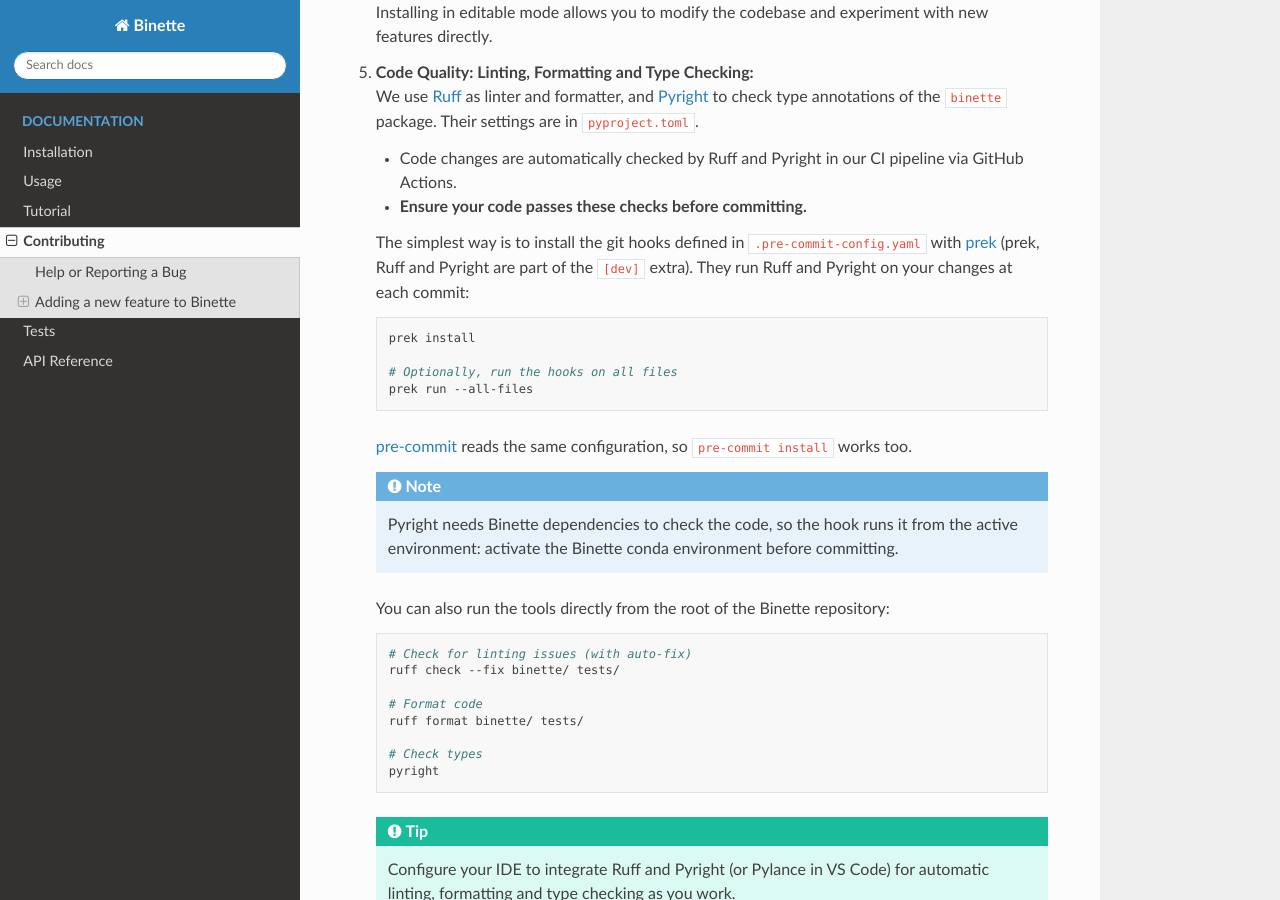
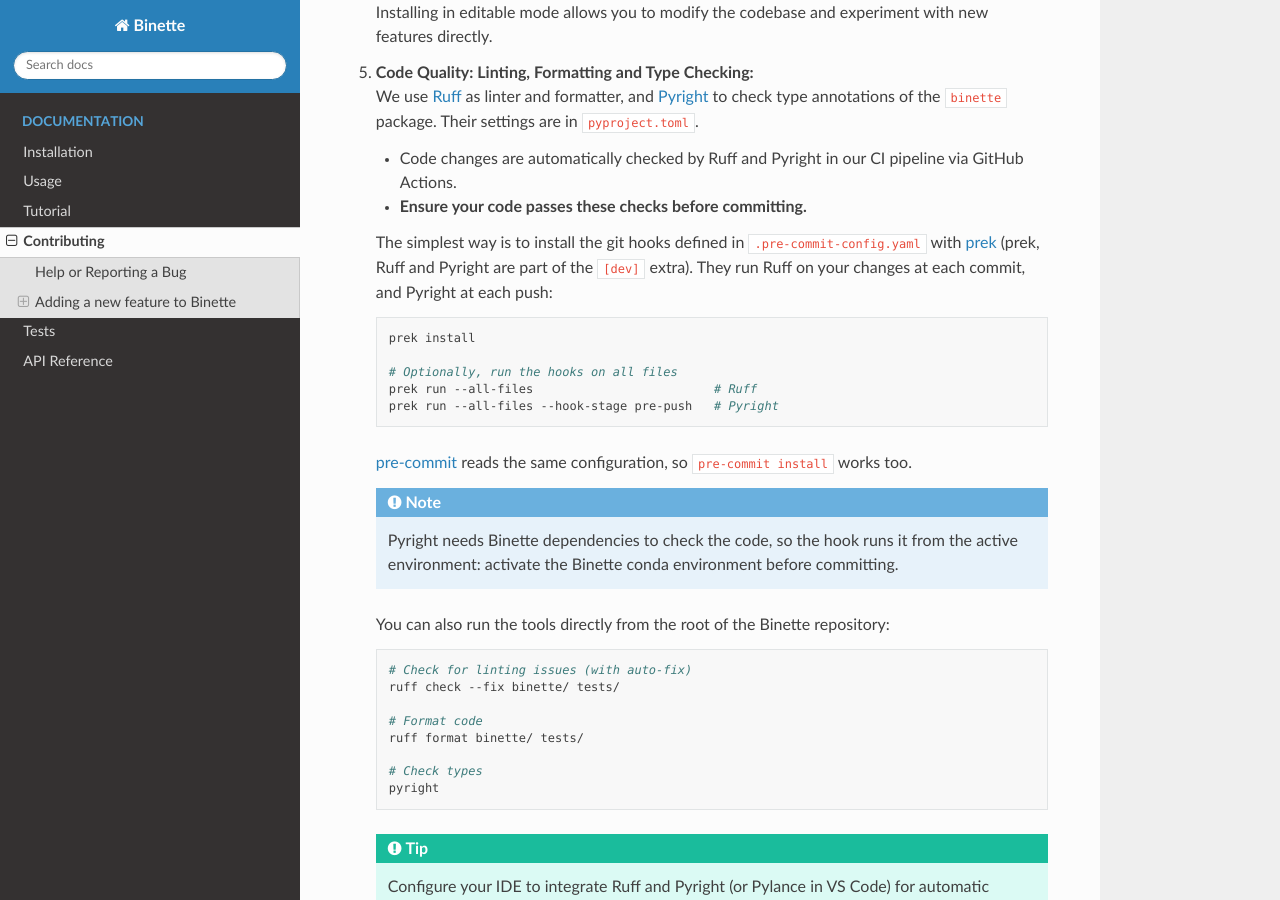
Before and after one commit to genotoul-bioinfo/Binette, a Sphinx documentation site: the page built from docs/contributing.md, in a window 1280 px wide and 900 px high, scrolled down 1227 px. Built offline with Sphinx 7.4.7 and the Read the Docs theme 3.1.0, drawn with Linux system fonts in a browser that asks for light colours.

Commit message:
run pyright only on push event to prevent it from slowing down everything

````diff
--- a/docs/contributing.md
+++ b/docs/contributing.md
@@ -49,12 +49,13 @@ For minor changes like fixing typos or making small edits, create a new Pull Req
    - Code changes are automatically checked by Ruff and Pyright in our CI pipeline via GitHub Actions.
    - **Ensure your code passes these checks before committing.**
 
-   The simplest way is to install the git hooks defined in `.pre-commit-config.yaml` with [prek](https://prek.j178.dev/) (prek, Ruff and Pyright are part of the `[dev]` extra). They run Ruff and Pyright on your changes at each commit:
+   The simplest way is to install the git hooks defined in `.pre-commit-config.yaml` with [prek](https://prek.j178.dev/) (prek, Ruff and Pyright are part of the `[dev]` extra). They run Ruff on your changes at each commit, and Pyright at each push:
    ```bash
    prek install
 
    # Optionally, run the hooks on all files
-   prek run --all-files
+   prek run --all-files                         # Ruff
+   prek run --all-files --hook-stage pre-push   # Pyright
    ```
 
    [pre-commit](https://pre-commit.com/) reads the same configuration, so `pre-commit install` works too.
````
Also changed, not shown: .pre-commit-config.yaml.
